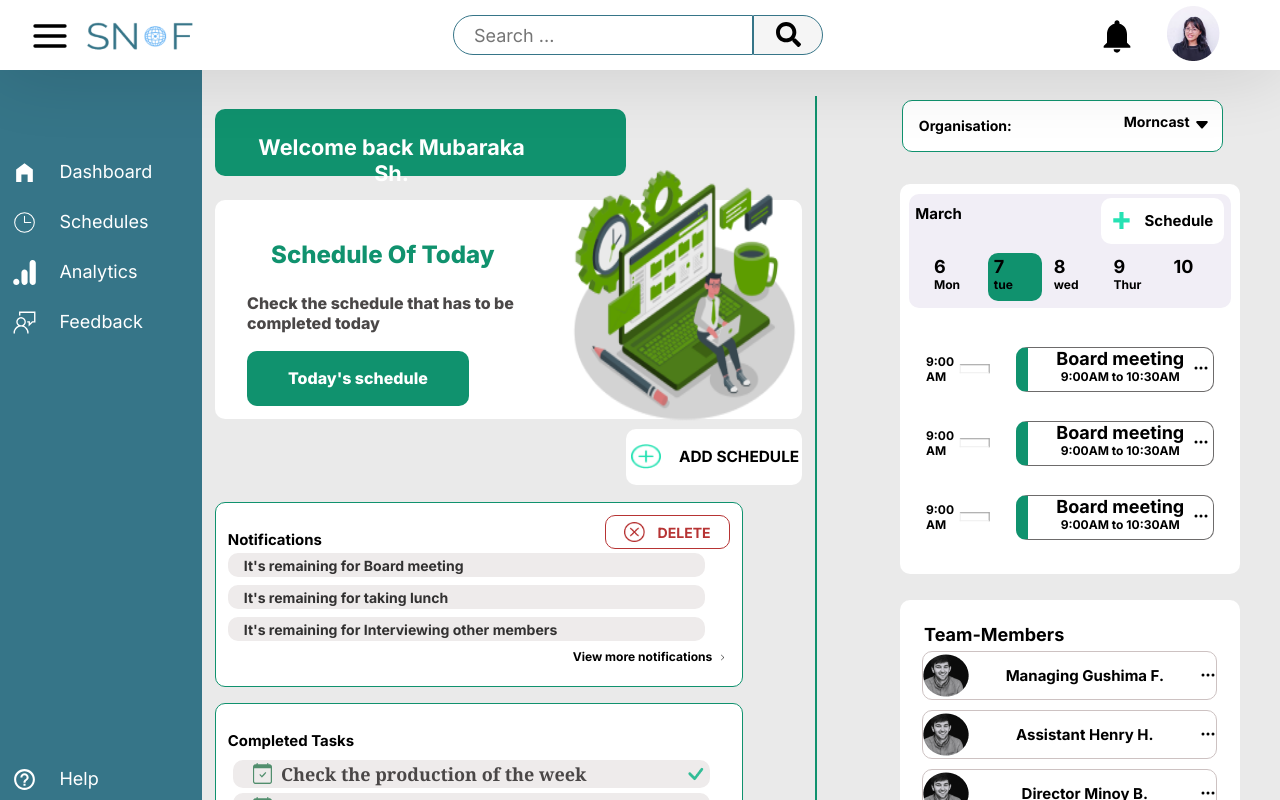
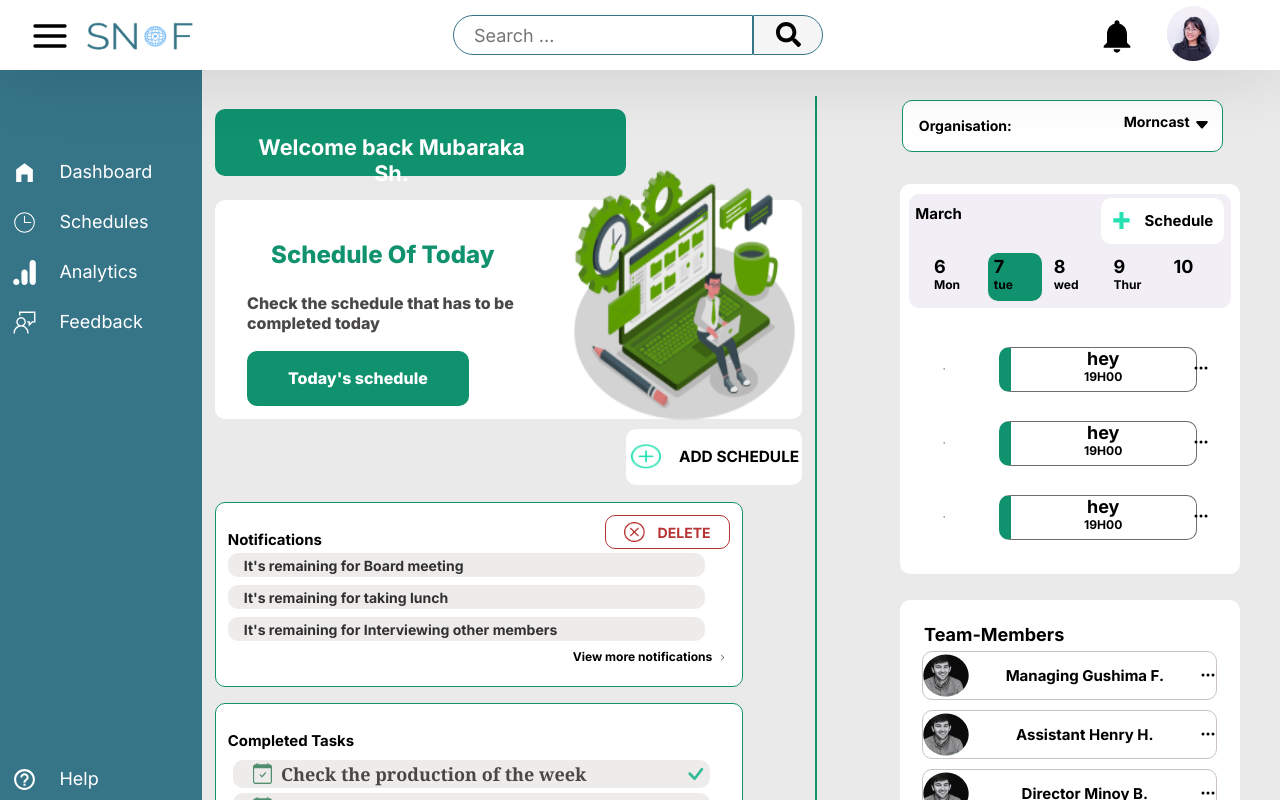
Before and after one commit to davidnyiringabo/fens-app, a React (Vite) app: page /dashboard in a window 1280 px wide. Shown: the top 800 px of the page. Built offline with nearby package versions, Linux system fonts and the light colour scheme.

Commit message:
test commit

```diff
--- a/src/App.tsx
+++ b/src/App.tsx
@@ -15,14 +15,14 @@ import Logout from "./pages/Logout";
 
 function App() {
 
-  interface Task {
+  interface tasks {
     id: number;
     text: string;
     time: string;
     duration: string;
   }
 
-  const [tasks,setTasks] = useState<Task[]>([
+  const [tasks,setTasks] = useState([
     {
          id: 0,
          text:'Board meeting',
@@ -58,9 +58,9 @@ const [activateSideBar,setActivateSideBar] = useState(true)
         <Route path="/login" element={<Login />} />
         <Route path="/signup" element={<RegisterPage />} />
         <Route path="/dashboard" element={<Sample><DashBoard username='Mubaraka Sh.' activateSideBar={activateSideBar}/></Sample>}/>
-        <Route path="/analytics" element={<Sample><Analytics tasks={tasks}/></Sample>}/>
-        <Route path="/schedule" element={<Sample><Schedule tasks={singleTask}/></Sample>}/>
-        <Route path="/feedback" element={<Sample><FeedbackPage/></Sample>} />
+        <Route path="/analytics" element={<RegisterPage />}/>
+         <Route path="/schedule" element={<Sample><Schedule tasks={singleTask}/></Sample>}/>
+       <Route path="/feedback" element={<Sample><FeedbackPage/></Sample>} />
         <Route path="/help" element={<Sample><Help/></Sample>} />
         <Route path="/settings" element={<Sample><Settings/></Sample>} />
         <Route path="/logout" element={<Sample><Logout/></Sample>} />
--- a/src/components/Schedules/Schedule.tsx
+++ b/src/components/Schedules/Schedule.tsx
@@ -4,12 +4,11 @@ import moreDots from "../../assets/three-dots.svg"
 import Modal from "../../Modals";
 
 
-type NewType = string;
-
 interface Props{
     tasks: task
 }
 interface task{
+    id: string,
     time: string,
     task:string,
     duration:string
@@ -17,15 +16,14 @@ interface task{
 
 const Schedule:React.FC<Props> = ({tasks})=>{
 
-
     return(
        <>
 
             < div className="task">
-                <h3 className="taskTime">{tasks.time}  <hr /></h3>
+                <h3 className="taskTime">  <hr /></h3>
                 <div className="single-task" style={{display:'block'}}>
-                <h4 style={{display:'flex',justifyContent:'space-evenly'}}>{tasks.task}</h4>
-                <h6 style={{textAlign:'center'}}>{tasks.duration}</h6>
+                <h4 style={{display:'flex',justifyContent:'space-evenly'}}>hey</h4>
+                <h6 style={{textAlign:'center'}}>19H00</h6>
                 </div>
                 < Modal />
             </div>
--- a/src/pages/Analytics/analytics.tsx
+++ b/src/pages/Analytics/analytics.tsx
@@ -9,7 +9,7 @@ import Linechart from "./Line"
 import DoughnutChat from './Doughnut'
 
 interface Props{
-    tasks: object[]
+    tasks: task[]
 
 }
 
@@ -23,8 +23,7 @@ interface task{
 
 
 
-const Analytics : React.FC<Props>= ({tasks})=> {
-const [activateSideBar,setActivateSideBar] = useState(true)
+const Analytics =()=> {
 
     return (
                 <div className='analytics-page-container'>
@@ -75,31 +74,7 @@ const [activateSideBar,setActivateSideBar] = useState(true)
                                     <h2>Status</h2>
 
                                 </div>
-                                {tasks.map((task:any)=>{
-                                    return(
-                                        <div className='completed-task'>
-                                            <div className='contained'>
-                                              <h6><img src={dotImg}/>  {task.text}</h6>
 
-                                            </div>
-
-                                            <div className="contained">
-                                                <h6>{task.time}</h6>
-
-                                            </div>
-
-                                            <div className="contained">
-                                             <img src={progressBarImg}/>
-
-                                            </div>
-
-                                            <div className="contained">
-                                                <h6>completed</h6>
-
-                                            </div>
-                                        </div>
-                                    )
-                                })}
                             </div>
                         </div>
 
```
